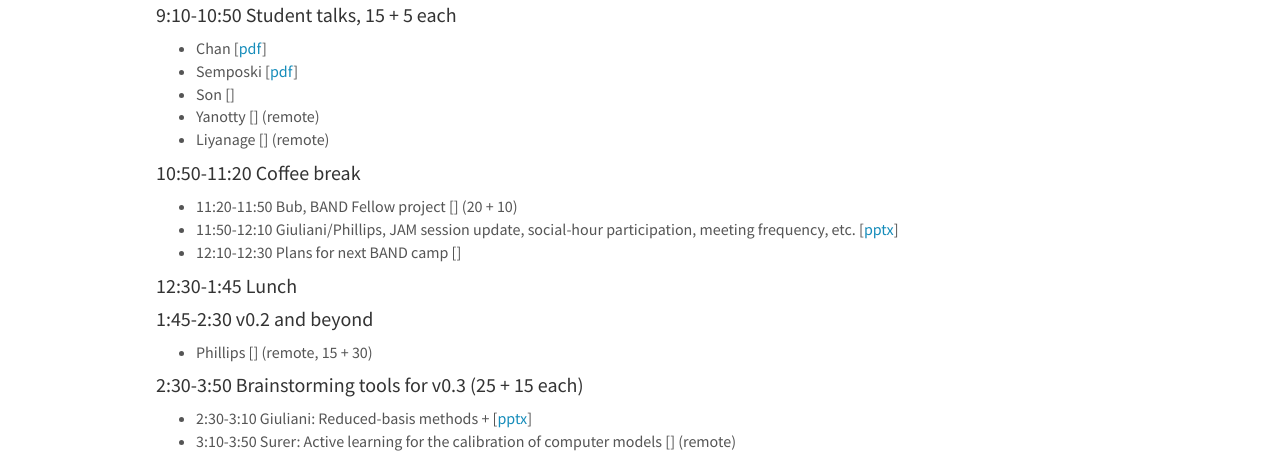
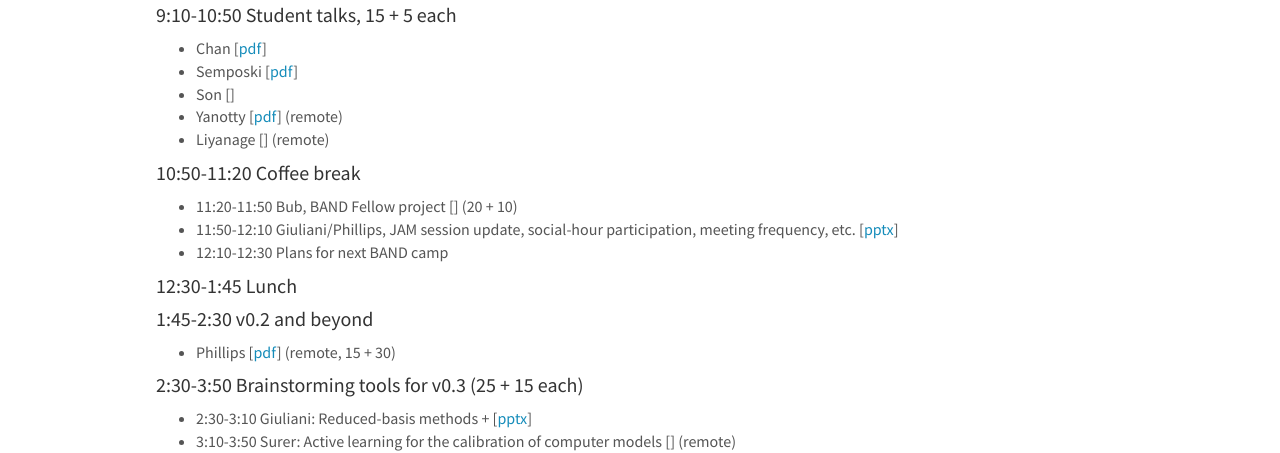
Before and after one commit to bandframework/bandframework.github.io, a Jekyll site: the page built from _pages/retreat.md, in a window 1280 px wide and 900 px high, scrolled down 410 px. Shown: the part 154-607 px from the top of the window. Built offline with Jekyll 4.4.1, drawn with Linux system fonts in a browser that asks for light colours; nearby versions of some CDN libraries.

Commit message:
update talks on retreat page

```diff
--- a/_pages/retreat.md
+++ b/_pages/retreat.md
@@ -46,19 +46,19 @@ All times are EDT.
 * Chan [<a href="BAND_20220721_update_mosesyhc.pdf">pdf</a>]
 * Semposki [<a href="https://github.com/bandframework/privateband/blob/team/Meetings/Retreat2022/Talks/SAMBA_talk_split.pdf">pdf</a>]
 * Son [<a href=""></a>]
-* Yanotty [<a href=""></a>] (remote)
+* Yanotty [<a href="Yannotty_BAND_Retreat_2022.pdf">pdf</a>] (remote)
 * Liyanage [<a href=""></a>] (remote)
 
 #### 10:50-11:20 Coffee break
 
 * 11:20-11:50 Bub, BAND Fellow project [<a href=""></a>]  (20 + 10)
 * 11:50-12:10 Giuliani/Phillips, JAM session update, social-hour participation, meeting frequency, etc. [<a href="JAM_Sessions_Pres.pptx">pptx</a>]
-* 12:10-12:30 Plans for next BAND camp [<a href=""></a>]
+* 12:10-12:30 Plans for next BAND camp
 
 #### 12:30-1:45 Lunch
 
 #### 1:45-2:30 v0.2 and beyond
-* Phillips [<a href=""></a>] (remote, 15 + 30)
+* Phillips [<a href="BANDv0.2andBeyond.pdf">pdf</a>] (remote, 15 + 30)
 
 #### 2:30-3:50 Brainstorming tools for v0.3 (25 + 15 each)
 * 2:30-3:10 Giuliani: Reduced-basis methods + [<a href="New_Instrument_RBM.pptx">pptx</a>]
```
